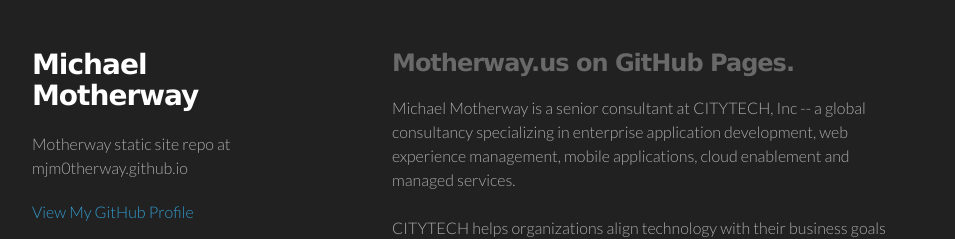
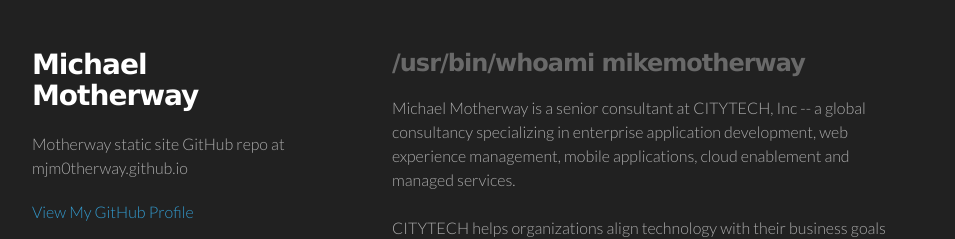
Before and after one commit to m0therway/mjm0therway.github.io, a plain HTML site: page index.html in a window 1280 px wide. Shown: the top 239 px of the page, without its empty margins (178-1133 px from the left). Drawn offline with Linux system fonts and the light colour scheme.

Commit message:
changed titles

```diff
--- a/index.html
+++ b/index.html
@@ -20,7 +20,7 @@
     <div class="wrapper">
       <header>
         <h1 style="color:white;">Michael Motherway</h1>
-        <p>Motherway static site repo at mjm0therway.github.io</p>
+        <p>Motherway static site GitHub repo at mjm0therway.github.io</p>
 
         <p class="view"><a href="https://github.com/mjm0therway">View My GitHub Profile</a></p>
         <p class="view"><a href="https://github.com/mikemotherway">View My CITYTECH, Inc GitHub Profile</a></p>
@@ -28,7 +28,7 @@
 
       </header>
       <section>
-        <h3>Motherway.us on GitHub Pages.</h3>
+        <h3>/usr/bin/whoami mikemotherway </h3>
 
 <p> Michael Motherway is a senior consultant at CITYTECH, Inc -- a global consultancy specializing in enterprise application development, web experience management, mobile applications, cloud enablement and managed services.  <br><br>CITYTECH helps organizations align technology with their business goals by applying our expertise of top software development platforms to create the best enterprise solutions and sophisticated cloud strategies. We are experts in:</p>
 
```
